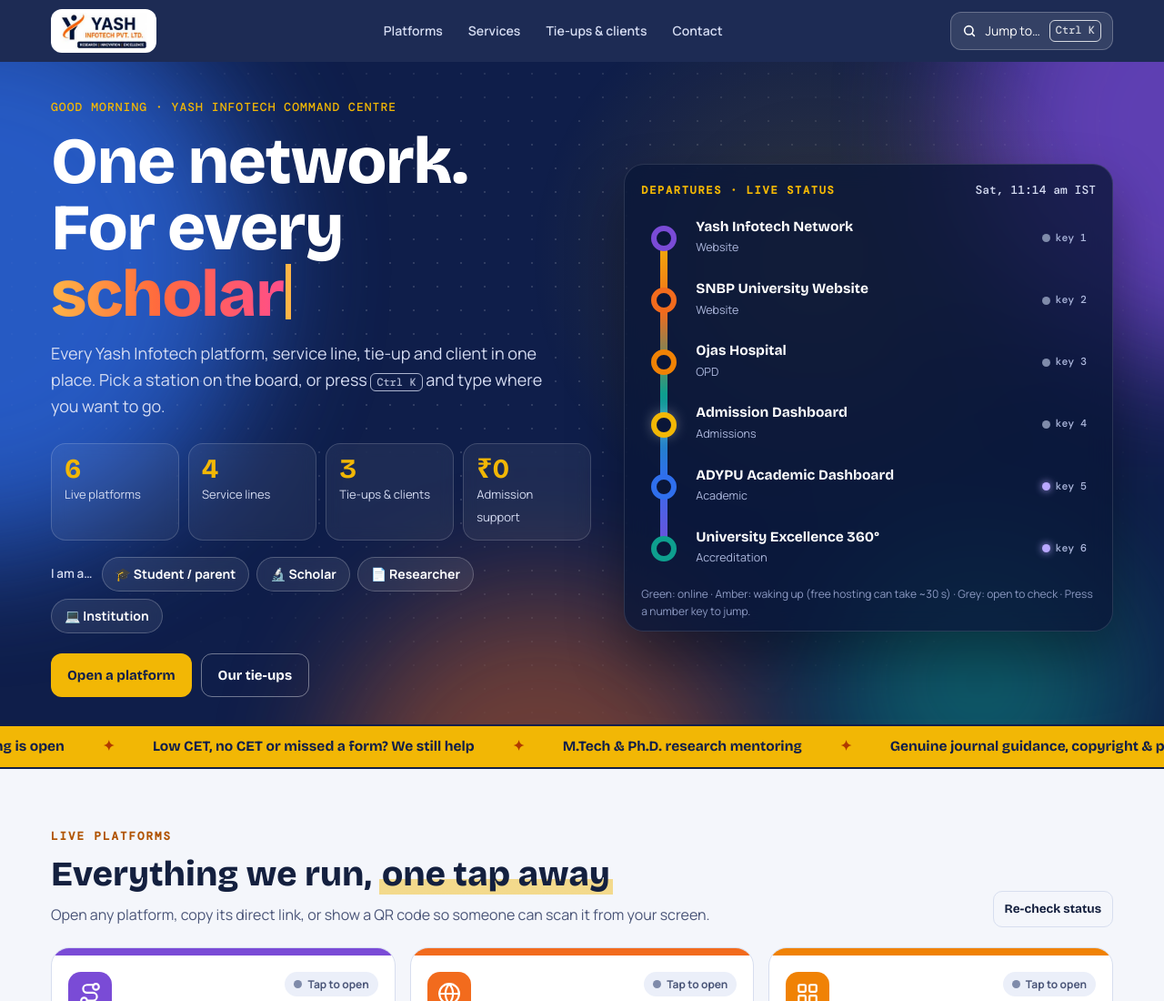
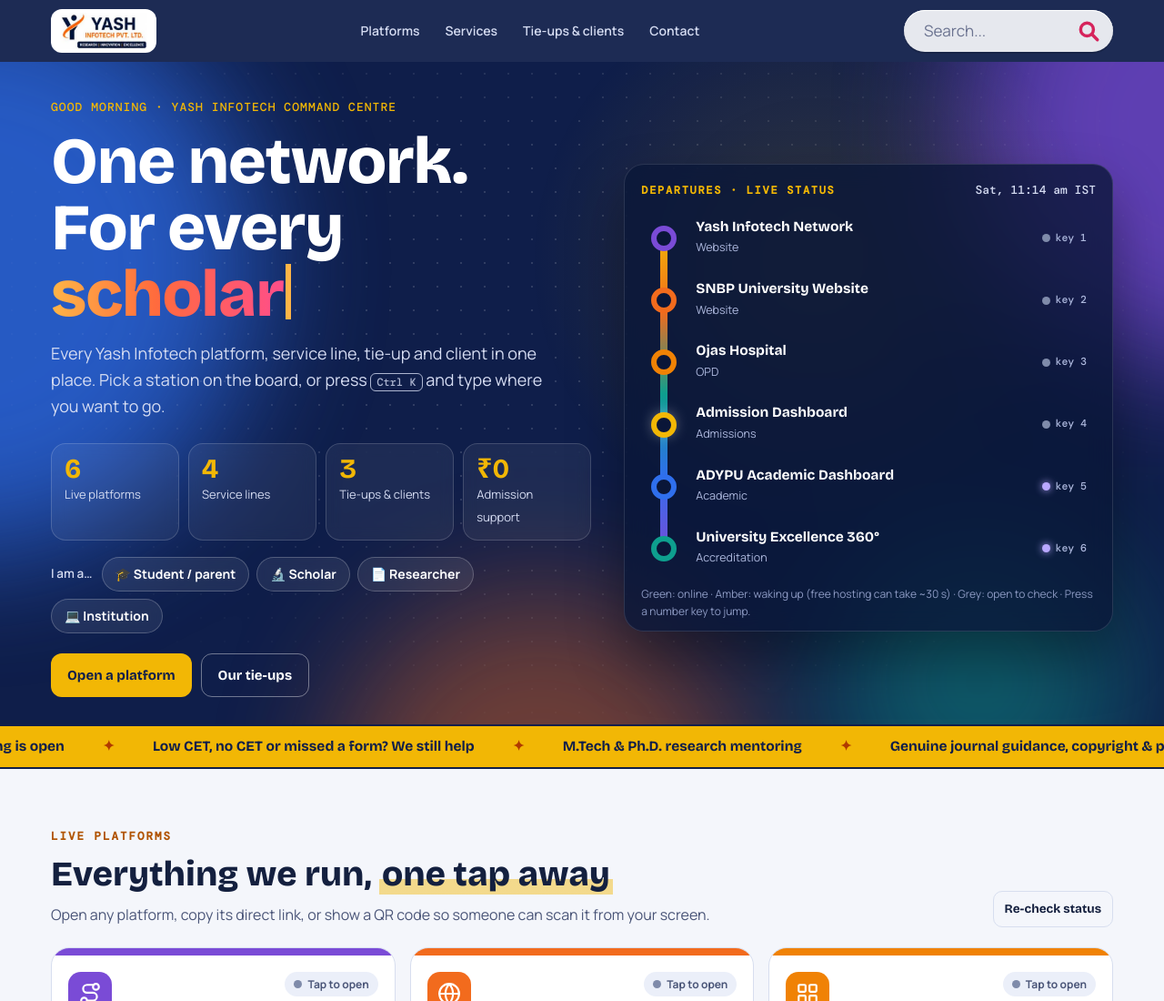
Before and after one commit to YashInfoTech13/Dashboard, a plain HTML site: page index.html in a window 1280 px wide. Shown: the top 1100 px of the page at 91% size. Drawn offline with Linux system fonts and the light colour scheme; no server answers.

Commit message:
New search button style
Co-Authored-By: Claude Opus 5.5 <noreply@anthropic.com>
Claude-Session: https://claude.ai/code/session_017Ukr7hJA6AZd9QdPEL87Ud

```diff
--- a/index.html
+++ b/index.html
@@ -58,7 +58,9 @@ body::before{content:"";position:fixed;inset:0 0 auto;height:env(safe-area-inset
 .nav{display:flex;gap:4px;flex-wrap:wrap}
 .nav a{text-decoration:none;font-weight:600;font-size:14px;padding:8px 12px;border-radius:10px;color:#D5DCF2}
 .nav a:hover{background:rgba(255,255,255,.1);color:#fff}
-.searchbtn{font:inherit;display:flex;align-items:center;gap:10px;background:rgba(255,255,255,.1);border:1.5px solid rgba(255,255,255,.25);color:#fff;border-radius:12px;padding:8px 12px;cursor:pointer;font-size:14px}
+.searchbtn{font:inherit;display:flex;align-items:center;justify-content:space-between;gap:28px;min-width:230px;background:#E6E8EE;border:0;color:#6B7390;border-radius:999px;padding:9px 14px 9px 22px;cursor:pointer;font-size:17px;box-shadow:0 2px 0 rgba(0,0,0,.15),inset 0 1px 0 #fff;transition:background .2s,box-shadow .2s}
+.searchbtn:hover{background:#F2F3F7;box-shadow:0 0 0 3px rgba(214,36,92,.35)}
+.searchbtn svg{color:#D6245C;flex-shrink:0}
 
 /* hero: aurora + dot grid + cursor spotlight */
 .hero{isolation:isolate}
@@ -273,7 +275,7 @@ section.band.alt{background:var(--surface-2)}
 
 @media (max-width:1000px){.pgrid{grid-template-columns:repeat(2,minmax(0,1fr))}.prgrid{grid-template-columns:repeat(3,minmax(0,1fr))}}
 @media (max-width:860px){.picker{grid-template-columns:repeat(2,minmax(0,1fr))}.twocol,.howall{grid-template-columns:minmax(0,1fr)}.jsteps{grid-template-columns:minmax(0,1fr);gap:14px}.jsteps::before{left:15px;right:auto;top:16px;bottom:16px;width:6px;height:auto}.jsteps li{display:grid;grid-template-columns:36px minmax(0,1fr);column-gap:12px}.jsteps li .n{grid-row:span 2}.jsteps b{margin-top:2px}.hgrid,.contact .wrap{grid-template-columns:minmax(0,1fr)}.sgrid{grid-template-columns:minmax(0,1fr)}.nav{display:none}}
-@media (max-width:560px){.pgrid{grid-template-columns:minmax(0,1fr)}.prgrid{grid-template-columns:repeat(2,minmax(0,1fr))}.stats{grid-template-columns:repeat(2,minmax(0,1fr))}.st .go span{display:none}.searchbtn .lbl{display:none}}
+@media (max-width:560px){.pgrid{grid-template-columns:minmax(0,1fr)}.prgrid{grid-template-columns:repeat(2,minmax(0,1fr))}.stats{grid-template-columns:repeat(2,minmax(0,1fr))}.st .go span{display:none}.searchbtn{min-width:0;gap:16px;font-size:15px;padding:8px 12px 8px 16px}}
 @media (prefers-reduced-motion:reduce){.aurora i,.ticker .tt,.caret{animation:none}.reveal{opacity:1;transform:none;transition:none}.train,.mtrack,.redirect .ring,.light.wake{animation:none}.pcard{transition:none}html{scroll-behavior:auto}}
 .pcard.reveal{transition:opacity .7s ease,transform .7s cubic-bezier(.2,.7,.2,1),box-shadow .2s}
 .pcard.reveal.in{transition:opacity .7s ease,transform .25s ease,box-shadow .2s}
@@ -284,7 +286,7 @@ section.band.alt{background:var(--surface-2)}
 <header class="top"><div class="wrap">
   <a class="logo" href="#home" aria-label="Yash Infotech home"><img src="img/ylogo.jpg" alt="Yash Infotech Pvt. Ltd."></a>
   <nav class="nav" aria-label="Sections"><a href="#platforms">Platforms</a><a href="#services">Services</a><a href="#partners">Tie-ups &amp; clients</a><a href="#contact">Contact</a></nav>
-  <button class="searchbtn" type="button" id="openPal" aria-label="Search platforms and services"><svg width="16" height="16" viewBox="0 0 24 24" fill="none" stroke="currentColor" stroke-width="2.4" stroke-linecap="round" aria-hidden="true"><circle cx="11" cy="11" r="7"/><path d="m20 20-3.5-3.5"/></svg><span class="lbl">Jump to…</span><kbd>Ctrl K</kbd></button>
+  <button class="searchbtn" type="button" id="openPal" aria-label="Search platforms and services"><span class="lbl">Search...</span><svg width="26" height="26" viewBox="0 0 24 24" fill="none" stroke="currentColor" stroke-width="3.2" stroke-linecap="round" aria-hidden="true"><circle cx="10.5" cy="10.5" r="6.5"/><path d="m16 16 5 5"/></svg></button>
 </div></header>
 
 <section class="hero" id="home">
```
